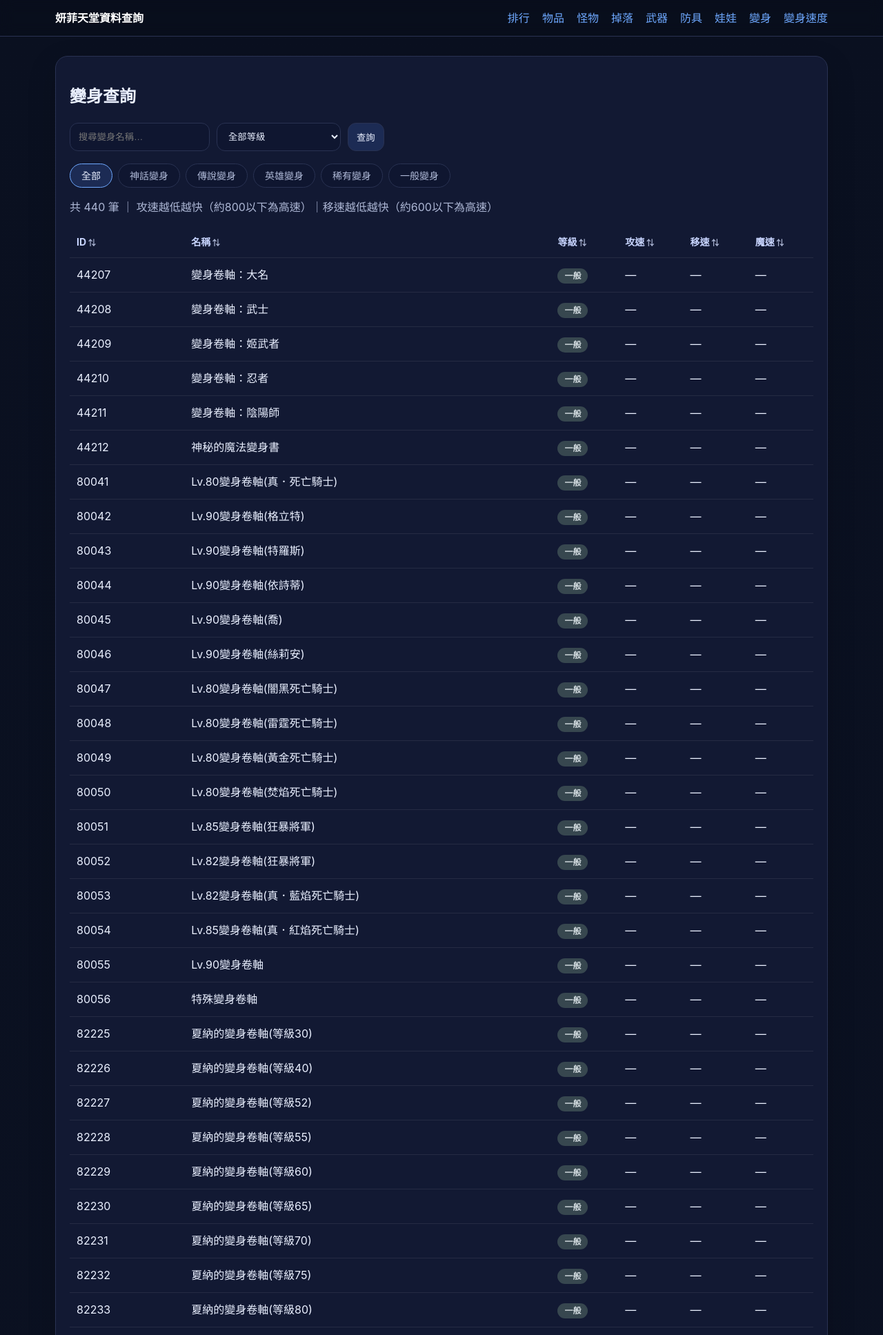
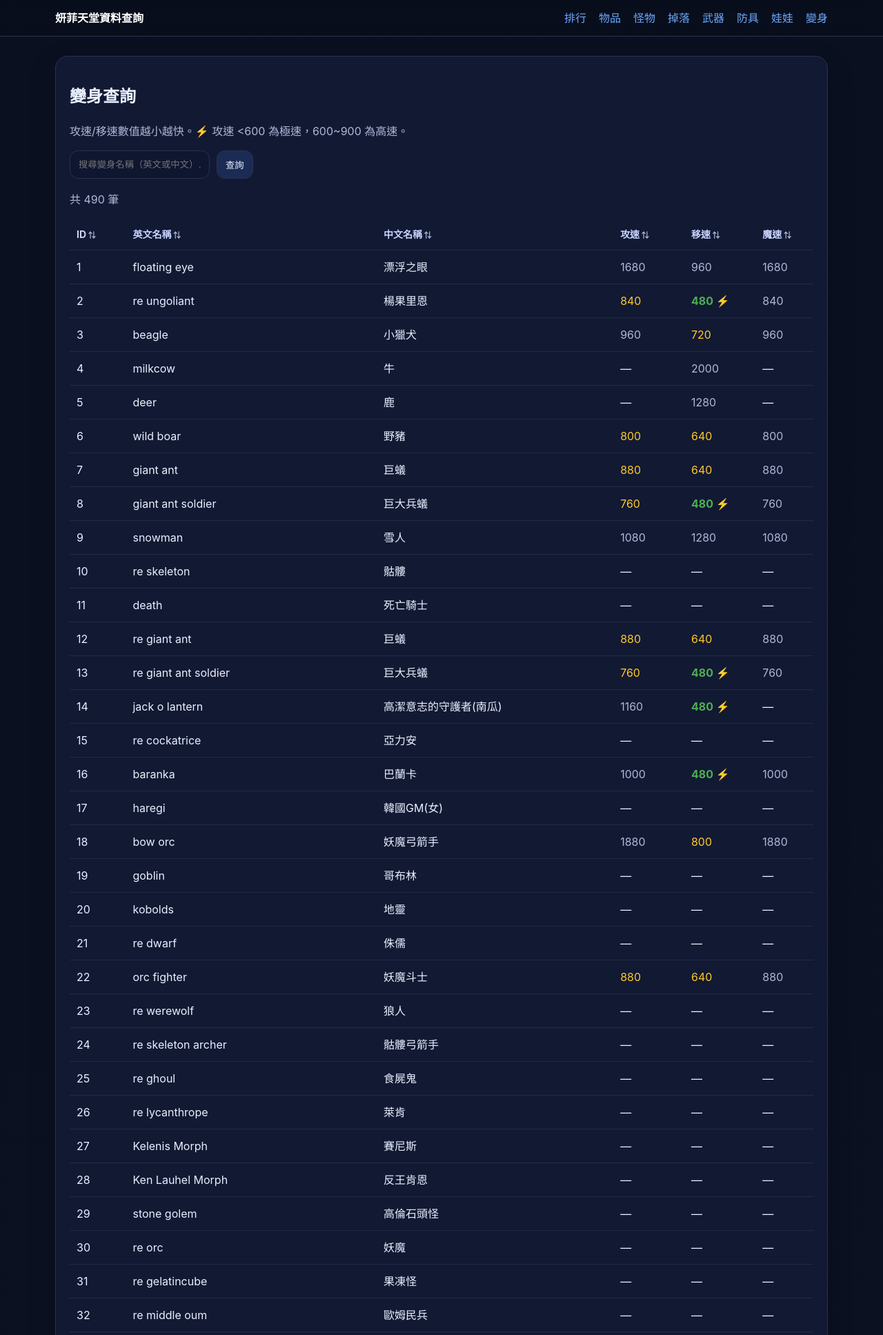
Before and after one commit to justminguo/yanfei-heaven-frontend, a Flask app: page /polymorphs in a window 1280 px wide. Shown: the top 1935 px of the page at 69% size. Run offline with Flask 3, Linux system fonts and the light colour scheme; data comes from the database, SQL or seed files in the repository.

Commit message:
feat: 變身分頁整合攻速/移速，直接顯示490筆資料含中文名稱，移除獨立速度頁

```diff
--- a/app.py
+++ b/app.py
@@ -393,56 +393,20 @@ def create_app() -> Flask:
     @app.route("/polymorphs")
     def polymorphs():
         q = request.args.get("q", "").strip()
-        grade = request.args.get("grade", "").strip()
         db = get_db()
 
-        # 從 items 拉出各等級變身物品
-        POLY_GRADES = [
-            ("神話", "神話變身"),
-            ("傳說", "傳說變身"),
-            ("英雄", "英雄變身"),
-            ("稀有", "稀有變身"),
-            ("一般", "一般變身"),
-        ]
-        grade_sql = """
-            SELECT id, name,
-              CASE
-                WHEN name LIKE '【神話變身】%' THEN '神話'
-                WHEN name LIKE '【傳說變身】%' THEN '傳說'
-                WHEN name LIKE '【英雄變身】%' THEN '英雄'
-                WHEN name LIKE '【稀有變身】%' THEN '稀有'
-                ELSE '一般'
-              END AS grade,
-              'item' AS source
-            FROM items
-            WHERE name LIKE '%變身%'
-              AND name NOT LIKE '%藥水%'
-              AND name NOT LIKE '%抽卡%'
-              AND name NOT LIKE '%禮盒%'
-              AND name NOT LIKE '%卡禮%'
+        sql = """
+            SELECT id, name, note, polyid, atkspeed, movespeed, magic_speed
+            FROM polymorphs
+            WHERE 1=1
         """
         params: list[Any] = []
         if q:
-            grade_sql += " AND name LIKE ?"
-            params.append(f"%{q}%")
-        if grade:
-            grade_sql += " AND name LIKE ?"
-            params.append(f"【{grade}變身】%")
-        grade_sql += " ORDER BY grade, id LIMIT 500"
-        rows = db.execute(grade_sql, params).fetchall()
-
-        # 從 polymorphs 表建立 note(中文名) → 速度 的對應
-        speed_rows = db.execute(
-            "SELECT name, note, atkspeed, movespeed, magic_speed FROM polymorphs WHERE atkspeed IS NOT NULL OR movespeed IS NOT NULL"
-        ).fetchall()
-        speed_map: dict[str, dict] = {}
-        for sr in speed_rows:
-            if sr["note"]:
-                speed_map[sr["note"]] = {"atkspeed": sr["atkspeed"], "movespeed": sr["movespeed"], "magic_speed": sr["magic_speed"]}
-            if sr["name"]:
-                speed_map[sr["name"]] = {"atkspeed": sr["atkspeed"], "movespeed": sr["movespeed"], "magic_speed": sr["magic_speed"]}
-
-        return render_template("polymorphs.html", rows=rows, q=q, grade=grade, poly_grades=POLY_GRADES, speed_map=speed_map)
+            sql += " AND (name LIKE ? OR note LIKE ?)"
+            params.extend([f"%{q}%", f"%{q}%"])
+        sql += " ORDER BY id LIMIT 500"
+        rows = db.execute(sql, params).fetchall()
+        return render_template("polymorphs.html", rows=rows, q=q)
 
     @app.route("/poly-speed")
     def poly_speed():
--- a/templates/base.html
+++ b/templates/base.html
@@ -19,7 +19,6 @@
         <a href="{{ url_for('armors') }}">防具</a>
         <a href="{{ url_for('dolls') }}">娃娃</a>
         <a href="{{ url_for('polymorphs') }}">變身</a>
-        <a href="{{ url_for('poly_speed') }}">變身速度</a>
       </nav>
     </div>
   </header>
--- a/templates/polymorphs.html
+++ b/templates/polymorphs.html
@@ -3,72 +3,50 @@
 {% block content %}
 <section class="card">
   <h1>變身查詢</h1>
+  <p class="muted">攻速/移速數值越小越快。⚡ 攻速 &lt;600 為極速，600~900 為高速。</p>
   <form class="filters" method="get" action="{{ url_for('polymorphs') }}">
-    <input type="text" name="q" value="{{ q }}" placeholder="搜尋變身名稱…">
-    <select name="grade">
-      <option value="">全部等級</option>
-      {% for g, label in poly_grades %}
-      <option value="{{ g }}" {% if grade == g %}selected{% endif %}>{{ label }}</option>
-      {% endfor %}
-    </select>
+    <input type="text" name="q" value="{{ q }}" placeholder="搜尋變身名稱（英文或中文）…">
     <button type="submit">查詢</button>
-    {% if q or grade %}<a href="{{ url_for('polymorphs') }}">清除</a>{% endif %}
+    {% if q %}<a href="{{ url_for('polymorphs') }}">清除</a>{% endif %}
   </form>
 
-  <div class="grade-tabs">
-    <a href="{{ url_for('polymorphs') }}" class="tab {% if not grade %}active{% endif %}">全部</a>
-    {% for g, label in poly_grades %}
-    <a href="{{ url_for('polymorphs', grade=g) }}" class="tab {% if grade == g %}active{% endif %}">{{ label }}</a>
-    {% endfor %}
-  </div>
-
-  <p class="muted">共 {{ rows|length }} 筆 ｜ 攻速越低越快（約800以下為高速）｜移速越低越快（約600以下為高速）</p>
+  <p class="muted">共 {{ rows|length }} 筆</p>
 
   <div class="table-wrap">
     <table data-sortable>
       <thead>
         <tr>
           <th>ID</th>
-          <th>名稱</th>
-          <th>等級</th>
-          <th data-sort>攻速</th>
-          <th data-sort>移速</th>
-          <th data-sort>魔速</th>
+          <th>英文名稱</th>
+          <th>中文名稱</th>
+          <th>攻速</th>
+          <th>移速</th>
+          <th>魔速</th>
         </tr>
       </thead>
       <tbody>
         {% for r in rows %}
-        {% set spd = speed_map.get(r.name, {}) %}
         <tr>
           <td>{{ r.id }}</td>
           <td>{{ r.name }}</td>
+          <td>{{ r.note or '—' }}</td>
           <td>
-            {% if r.grade == '神話' %}<span class="badge badge-myth"><span class="grade-myth">神話</span></span>
-            {% elif r.grade == '傳說' %}<span class="badge badge-legend"><span class="grade-legend">傳說</span></span>
-            {% elif r.grade == '英雄' %}<span class="badge badge-hero"><span class="grade-hero">英雄</span></span>
-            {% elif r.grade == '稀有' %}<span class="badge badge-rare"><span class="grade-rare">稀有</span></span>
-            {% else %}<span class="badge badge-normal">一般</span>
-            {% endif %}
-          </td>
-          <td>
-            {% if spd.get('atkspeed') is not none and spd.get('atkspeed') is not none %}
-              {% if spd['atkspeed'] < 600 %}<span style="color:#4caf50;font-weight:700">{{ spd['atkspeed'] }} ⚡極速</span>
-              {% elif spd['atkspeed'] <= 900 %}<span style="color:#ffca28">{{ spd['atkspeed'] }} 高速</span>
-              {% else %}<span class="muted">{{ spd['atkspeed'] }} 一般</span>{% endif %}
+            {% if r.atkspeed and r.atkspeed > 0 %}
+              {% if r.atkspeed < 600 %}<span style="color:#4caf50;font-weight:700">{{ r.atkspeed }} ⚡</span>
+              {% elif r.atkspeed <= 900 %}<span style="color:#ffca28">{{ r.atkspeed }}</span>
+              {% else %}<span class="muted">{{ r.atkspeed }}</span>{% endif %}
             {% else %}—{% endif %}
           </td>
           <td>
-            {% if spd.get('movespeed') is not none and spd.get('movespeed') is not none %}
-              {% if spd['movespeed'] < 600 %}<span style="color:#4caf50;font-weight:700">{{ spd['movespeed'] }} ⚡極速</span>
-              {% elif spd['movespeed'] <= 900 %}<span style="color:#ffca28">{{ spd['movespeed'] }} 高速</span>
-              {% else %}<span class="muted">{{ spd['movespeed'] }} 一般</span>{% endif %}
+            {% if r.movespeed and r.movespeed > 0 %}
+              {% if r.movespeed < 600 %}<span style="color:#4caf50;font-weight:700">{{ r.movespeed }} ⚡</span>
+              {% elif r.movespeed <= 900 %}<span style="color:#ffca28">{{ r.movespeed }}</span>
+              {% else %}<span class="muted">{{ r.movespeed }}</span>{% endif %}
             {% else %}—{% endif %}
           </td>
           <td>
-            {% if spd.get('magic_speed') is not none and spd.get('magic_speed') is not none %}
-              {% if spd['magic_speed'] < 600 %}<span style="color:#4caf50;font-weight:700">{{ spd['magic_speed'] }} ⚡極速</span>
-              {% elif spd['magic_speed'] <= 900 %}<span style="color:#ffca28">{{ spd['magic_speed'] }} 高速</span>
-              {% else %}<span class="muted">{{ spd['magic_speed'] }} 一般</span>{% endif %}
+            {% if r.magic_speed and r.magic_speed > 0 %}
+              <span class="muted">{{ r.magic_speed }}</span>
             {% else %}—{% endif %}
           </td>
         </tr>
```
Also changed, not shown: 1 other file.
